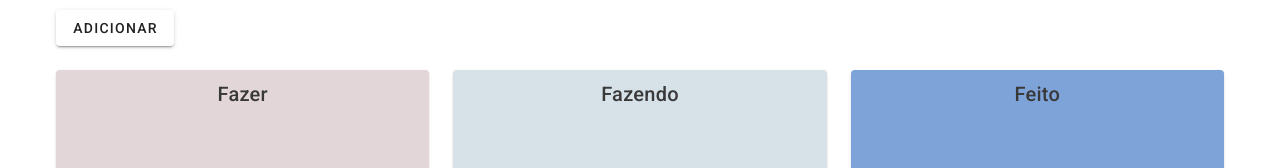
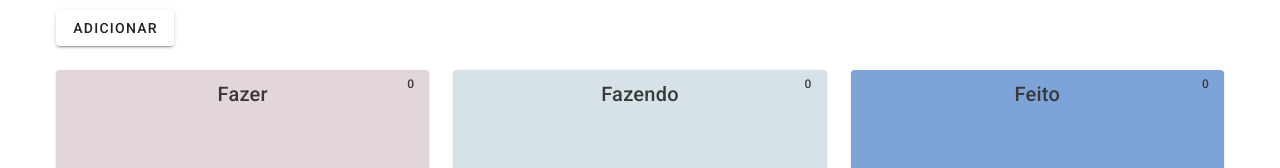
Before and after one commit to elvishuges/Todo-List-Vue-JS-3-Composition-API-with-Pinia-Firebase-9-Vite-, a Vue app: page / in a window 1280 px wide. Shown: the part 226-394 px from the top of the page. Built offline with nearby package versions, Linux system fonts and the light colour scheme.

Commit message:
add numeros de itens por coluna

```diff
--- a/src/components/TodoItemList.vue
+++ b/src/components/TodoItemList.vue
@@ -4,7 +4,12 @@
       class="todo-item-list-card"
       :style="{ background: props.backgroundColor }"
     >
-      <v-card-title class="text-center">{{ title }}</v-card-title>
+      <v-card-title class="text-center">
+        <div class="information">{{ itensNumbers }}</div>
+        <div class="content">
+          {{ title }}
+        </div></v-card-title
+      >
       <v-card-text>
         <!-- Lista de tarefas em andamento -->
         <todo-item-card
@@ -41,6 +46,10 @@ const props = defineProps({
   },
 });
 
+const itensNumbers = computed(() => {
+  return props.items.length;
+});
+
 function drop(event) {
   event.preventDefault();
   if (event.dataTransfer.getData('text/plain')) {
@@ -55,4 +64,13 @@ function drop(event) {
   min-height: 400px;
   color: rgb(57, 57, 58);
 }
+
+.information {
+  position: absolute;
+  top: 0px;
+  right: 10px;
+  padding: 5px;
+  border-radius: 5px;
+  font-size: 12px;
+}
 </style>
--- a/src/views/KabanPage.vue
+++ b/src/views/KabanPage.vue
@@ -38,7 +38,7 @@
 </template>
 
 <script setup>
-import { ref } from 'vue';
+import { ref, computed } from 'vue';
 
 import TodoItemForm from '@/components/TodoItemForm.vue';
 import TodoItemList from '@/components/TodoItemList.vue';
```
